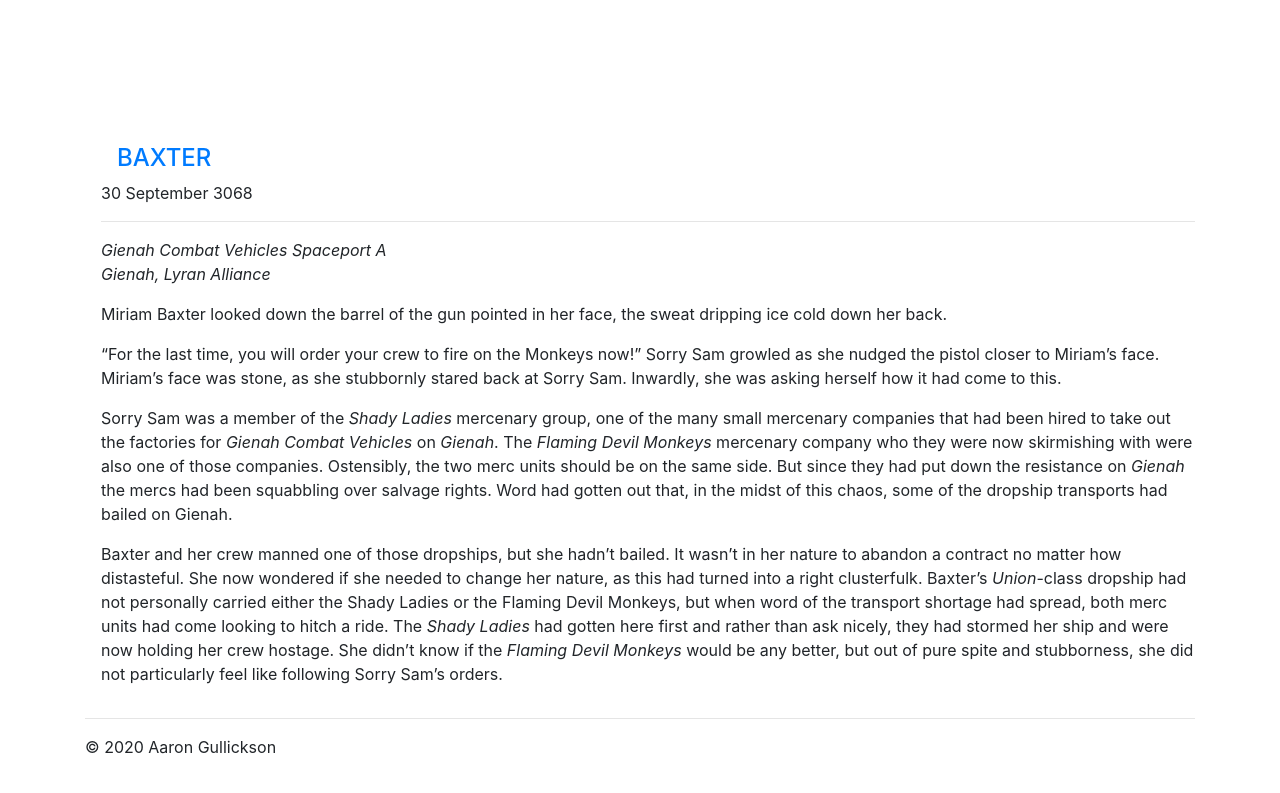
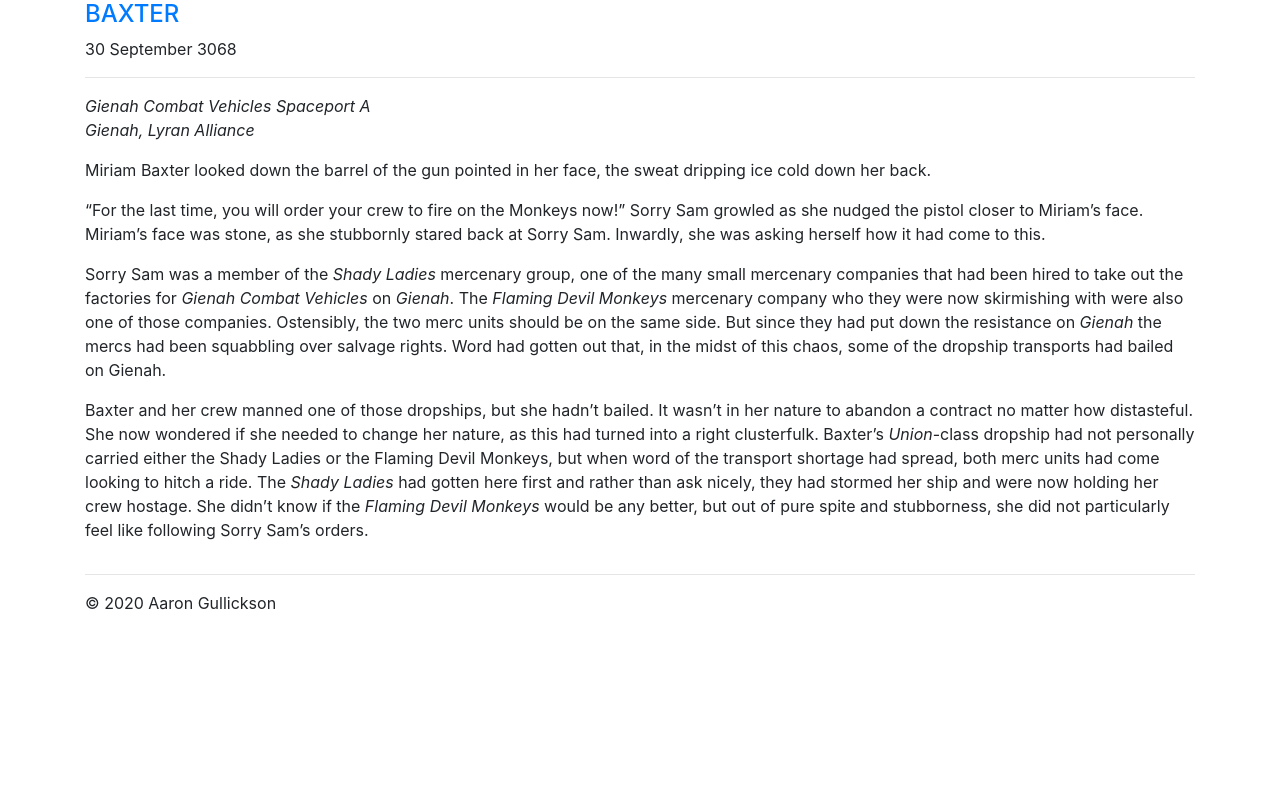
Before and after one commit to AaronGullickson/mekhq-blog, a Jekyll site: the page built from _posts/3068-09-30-baxter.md, in a window 1280 px wide. Shown: the top 793 px of the page. Built offline with Jekyll 4.4.1, drawn with Linux system fonts in a browser that asks for light colours.

Commit message:
removed most navbar stuff for the moment

```diff
--- a/_includes/header.html
+++ b/_includes/header.html
@@ -15,11 +15,6 @@
 <body>
   <header>
     <nav class="navbar navbar-dark transparent navbar-expand-sm fixed-top">
-      <a class="navbar-brand" href="{{ 'index.html' | relative_url }}">
-      <button class="navbar-toggler" type="button" data-toggle="collapse" data-target="#navbarSupportedContent"
-        aria-controls="navbarSupportedContent" aria-expanded="false" aria-label="Toggle navigation">
-        <span class="navbar-toggler-icon"></span>
-      </button>
       <div class="collapse navbar-collapse" id="navbarSupportedContent">
         <ul class="navbar-nav mx-auto">
           {% for menu_page in site.data.menu_pages %}
```
